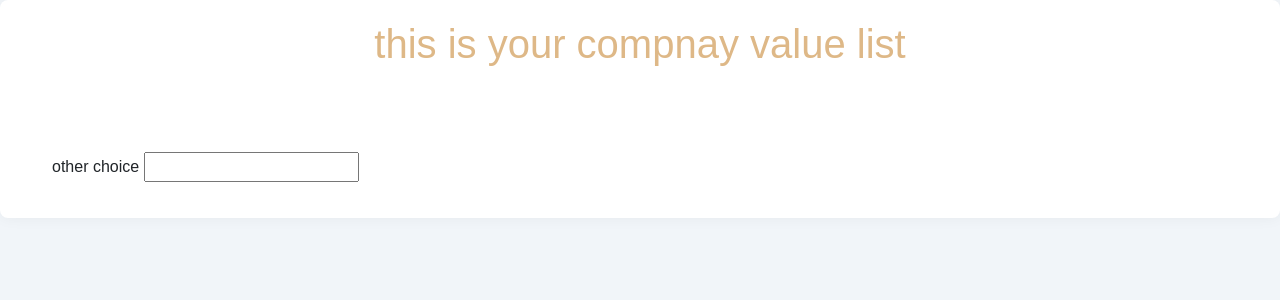
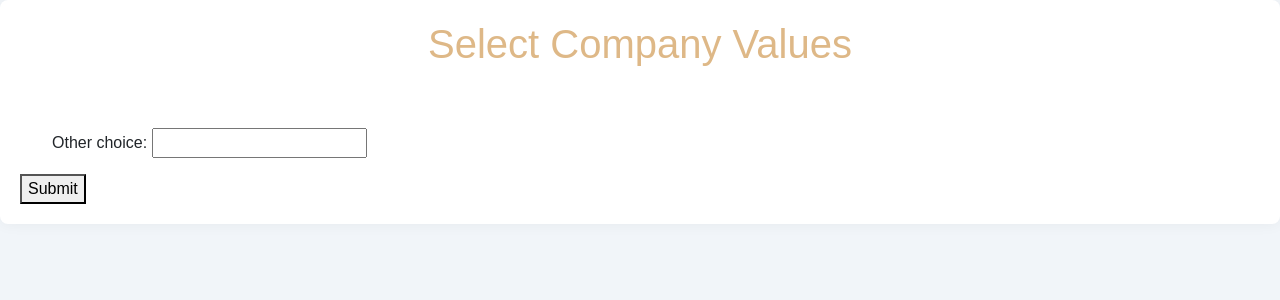
Before and after one commit to MarkosMuche/questionnaire_djagno, a Django app: template app/templates/company_value_list.html in a window 1280 px wide. Shown: the part 56-356 px from the top of the page. Run offline with Django 4.2, Linux system fonts and the light colour scheme; the template is opened without the code that fills it, so the values that code supplies are empty.

Commit message:
send selected company value

```diff
--- a/ai_utils/utils.py
+++ b/ai_utils/utils.py
@@ -52,7 +52,7 @@ template_person_value = """"
 
 Human: {human_input}
 
-   Based on the provided information, please suggest up to 4 potential person values that might resonate with the client's business ethos. List each value followed by a brief description, separated by a colon, and return each value on a new line.
+   Based on the provided information, please suggest up to 4 potential 4 personal core values  that might resonate with the client's business ethos. List each value followed by a brief description, separated by a colon, and return each value on a new line.
 
 """
 
--- a/app/templates/company_value_list.html
+++ b/app/templates/company_value_list.html
@@ -1,16 +1,24 @@
 
 {% extends "./base.html" %}
-{%block msg%}
+{% block msg %}
 
-<h1 style="color: burlywood; text-align: center; margin-bottom: 60px;">this is your compnay value list</h1>
+<h1 style="color: burlywood; text-align: center; margin-bottom: 60px;">Select Company Values</h1>
 
+<form method="post" action="{% url 'get-vision' %}">  <!-- Update the 'action' with the correct URL -->
+    {% csrf_token %}
+    <ul style="list-style-type: none;">
+        {% for value in company_value %}
+            <li style="margin-bottom: 10px;">
+                <input type="checkbox" name="company_values" value="{{ value }}" id="value_{{ forloop.counter }}">
+                <label for="value_{{ forloop.counter }}">{{ value }}</label>
+            </li>
+        {% endfor %}
+        <li>
+            <label for="other_choice">Other choice:</label>
+            <input type="text" id="other_choice" name="other_value">
+        </li>
+    </ul>
+    <button type="submit">Submit</button>
+</form>
 
-<ul style=" list-style-type: none;">
-    {% for value in company_value %}
-        <li style="width: 500px; display: inline;">{{ value }}</li>
-        <button style="display: block;">select</button>
-    {% endfor %}
-    <br>
-   other choice <input type="text">
-</ul>
-{%endblock%}
+{% endblock %}
--- a/app/templates/person_value_list.html
+++ b/app/templates/person_value_list.html
@@ -5,7 +5,7 @@
 
 
 <ul style=" list-style-type: none;">
-    {% for value in company_value %}
+    {% for value in person_value %}
         <li style="width: 500px; display: inline;">{{ value }}</li>
     {% endfor %}
     <br>
--- a/app/urls.py
+++ b/app/urls.py
@@ -2,6 +2,8 @@ from django.urls import path
 from . import views
 
 urlpatterns = [
+
+    path('get_vision/', views.submit_values, name='get-vision'),
     path('person_question/', views.person_question, name='person_question'),
     path('companyform/', views.company_question, name='ask_question'),
 
```
Also changed, not shown: app/views.py (+21 -3 lines).
